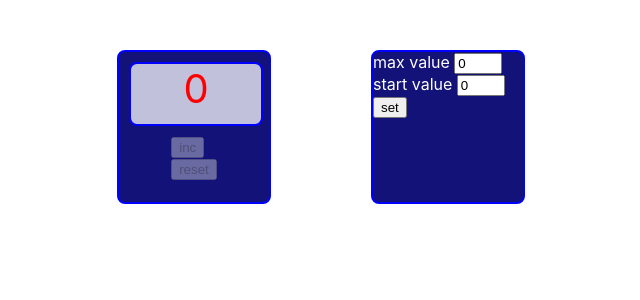
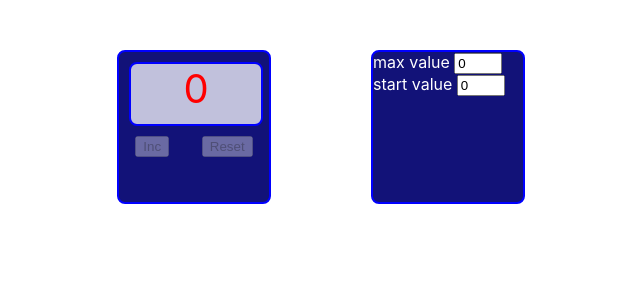
Before and after one commit to vetero4ok/Coutnter, a React (Create React App) app: page / in a window 1280 px wide. Shown: the top 300 px of the page, without its empty margins (319-959 px from the left). Built offline with nearby package versions, Linux system fonts and the light colour scheme.

Commit message:
fixed localstorage and disabled button(inc and res)

```diff
--- a/src/App.tsx
+++ b/src/App.tsx
@@ -2,23 +2,16 @@ import React, {useEffect, useState} from 'react';
 import './App.css';
 import {Increments} from './Increments';
 import {InputSettings} from './InputSettings';
-
-
-// type CountsType = {
-//     count: number
-//     maxValue: number
-//     startValue: number
-//
-// }
+import {Display} from './Display';
 
 
 function App() {
+
     const [count, setCount] = useState<number>(0)
     const [maxValue, setMaxValue] = useState(0)
     const [startValue, setStartValue] = useState(0)
 
     function restoreState<T>(key: string, defaultState: T) {
-
         let state = defaultState
         const stateAsString = localStorage.getItem(key)
         if (stateAsString !== null) state = JSON.parse(stateAsString) as T
@@ -36,9 +29,6 @@ function App() {
         localStorage.setItem('maxValue', JSON.stringify(value))
     }
 
-    useEffect(()=>{
-
-    },[])
     function addStartValue(value: number) {
         setStartValue(value)
         localStorage.setItem('startValue', JSON.stringify(value))
@@ -57,16 +47,14 @@ function App() {
         setCount(startValue)
     }
 
+    const numberBold = count === maxValue
     return (
         <div className={'main_block'}>
             <div className={'main'}>
-                <div className={'display'}>
-                    <div className={count === maxValue ? 'text' : ''}>
-                        {count}
-                    </div>
-                </div>
-
-                <div className={'keyboard'}>
+                <Display
+                    count={count}
+                    numberBold={numberBold}
+                />
                 <Increments
                     addInc={addInc}
                     resetCounts={resetCounts}
@@ -75,7 +63,6 @@ function App() {
                     startValue={startValue}
 
                 />
-                </div>
 
             </div>
             <div className={'main'}>
@@ -83,7 +70,12 @@ function App() {
                     max value <InputSettings value={maxValue} setValueSettings={addMaxValue}/>
                     start value <InputSettings value={startValue} setValueSettings={addStartValue}/>
                 </div>
-                <button>set</button>
+                {/*<Button*/}
+                {/*    title={'Reset'}*/}
+                {/*    value={count}*/}
+                {/*    addItem={()=>{}}*/}
+                {/*    disabled={}*/}
+                {/*/>*/}
             </div>
         </div>
 
--- /dev/null
+++ b/src/Button.tsx
@@ -0,0 +1,20 @@
+import React from 'react';
+
+type PropsButtonType = {
+    title: string
+    addItem: (value?: number) => void
+    value?: number
+    disabled:boolean
+}
+
+
+export const Button = (props: PropsButtonType) => {
+    const Items = () => props.addItem(props.value)
+    return (
+        <button onClick={Items}
+                disabled={props.disabled}
+        >{props.title}</button>
+
+
+    );
+}
--- /dev/null
+++ b/src/Display.tsx
@@ -0,0 +1,16 @@
+import React from 'react';
+
+type PropsDisplayProps = {
+    count: number
+    numberBold:boolean
+}
+
+export const Display = (props:PropsDisplayProps) => {
+    return(
+        <div className={'display'}>
+            <div className={props.numberBold? 'text' : ''}>
+                {props.count}
+            </div>
+        </div>
+    );
+}
--- a/src/Increments.tsx
+++ b/src/Increments.tsx
@@ -1,31 +1,36 @@
 import React from 'react';
+import {Button} from './Button';
 
 
 type propsIncCountsType = {
     resetCounts: () => void
     addInc: (count: number) => void
     count: number
-    startValue:number
-    maxValue:number
+    startValue: number
+    maxValue: number
 }
 
 export function Increments(props: propsIncCountsType) {
-    const Increments = () => props.addInc(props.count)
-    const Reset = () => props.resetCounts()
+    const Increments = () => {
+        props.addInc(props.count)
+    }
+    const disabledInc = props.count >= props.maxValue
+    const disabledReset = props.count === props.startValue
+
     return (
-        <div>
-            {/*<Button*/}
-            {/*    value={props.count}*/}
-            {/*    addItem={}*/}
-            {/*/>*/}
-            <button onClick={Increments}
-                    disabled={props.count >= props.maxValue}>inc
-            </button>
-            <div>
-                <button onClick={Reset}
-                        disabled={props.count === props.startValue}>reset
-                </button>
-            </div>
+        <div className={'keyboard'}>
+            <Button
+                title={'Inc'}
+                addItem={Increments}
+                disabled={disabledInc}
+            />
+            <Button
+                title={'Reset'}
+                value={props.count}
+                addItem={props.resetCounts}
+                disabled={disabledReset}
+            />
+
         </div>
     );
 }
--- a/src/InputSettings.tsx
+++ b/src/InputSettings.tsx
@@ -1,4 +1,4 @@
-import React, {ChangeEvent, KeyboardEvent, useState} from 'react';
+import React, {ChangeEvent, KeyboardEvent, useEffect, useState} from 'react';
 
 type  InputSettingsProps = {
     value: number
@@ -6,8 +6,12 @@ type  InputSettingsProps = {
 }
 
 export const InputSettings = (props: InputSettingsProps) => {
+    const [value, setValue] = useState<number>(props.value)
 
-    const [value, setValue] = useState<number>(props.value)
+    useEffect(() => {
+        setValue(props.value)
+    }, [props.value])
+
     const onKeyPressEnter = (e: KeyboardEvent<HTMLInputElement>) => {
         if (e.key === 'Enter') {
             setValue(value)
@@ -15,12 +19,11 @@ export const InputSettings = (props: InputSettingsProps) => {
         }
     }
     const onChangeHandler = (e: ChangeEvent<HTMLInputElement>) => {
-        let value = e.currentTarget.value
-        let number = JSON.parse(value)
+        let string = e.currentTarget.value
+        let number = JSON.parse(string)
         setValue(number)
 
     }
-
 
     return (
         <input
@@ -29,8 +32,6 @@ export const InputSettings = (props: InputSettingsProps) => {
             className={'input'}
             onKeyPress={onKeyPressEnter}
             onChange={onChangeHandler}
-
-
         />
     );
 }
```
Lines whose indentation alone changed are shown as unchanged.
